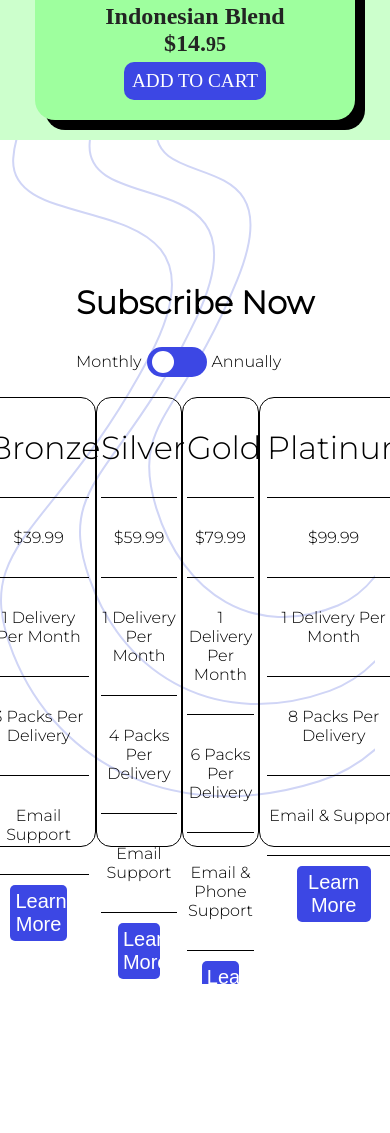
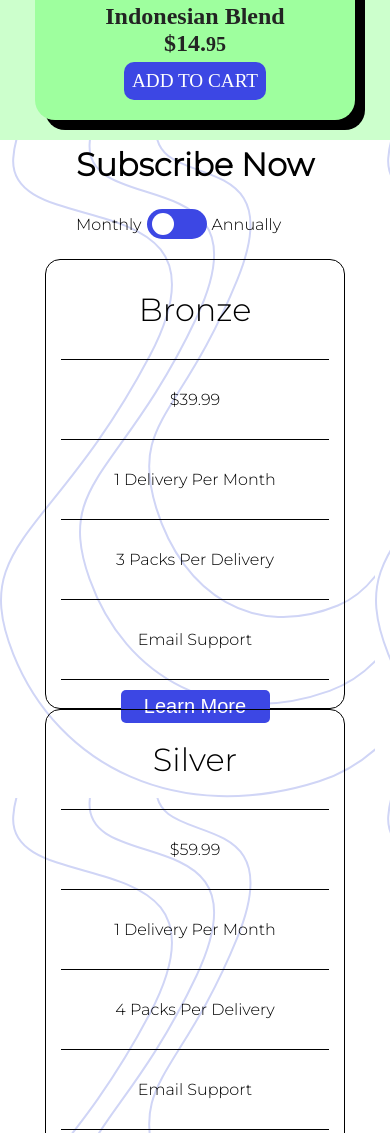
Before and after one commit to C-N-O/Coffee-Shop, a plain HTML site: page index.html in a window 390 px wide. Shown: the part 2164-3297 px from the top of the page. Before the commit the page ends 3148 px from the top, so only its background shows below. Drawn offline with Linux system fonts and the light colour scheme.

Commit message:
optimized for mobile

```diff
--- a/main.scss
+++ b/main.scss
@@ -104,6 +104,14 @@ nav .logo {
 
   #section-2 {
     flex-direction: column;
+  }
+
+  #section-3 .plans-container .plans {
+    flex-direction: column;
+  }
+
+  .plans .plan {
+    margin: 0 auto;
   }
 
   .card {
@@ -302,7 +310,6 @@ button.our-brand {
   justify-content: center;
   flex-direction: column;
   background: url('./images/bg-top.svg');
-  background-repeat: no-repeat;
   font-family: var(--otherFontFamily);
 }
 
```
Also changed, not shown: main.css, 1 other file.
